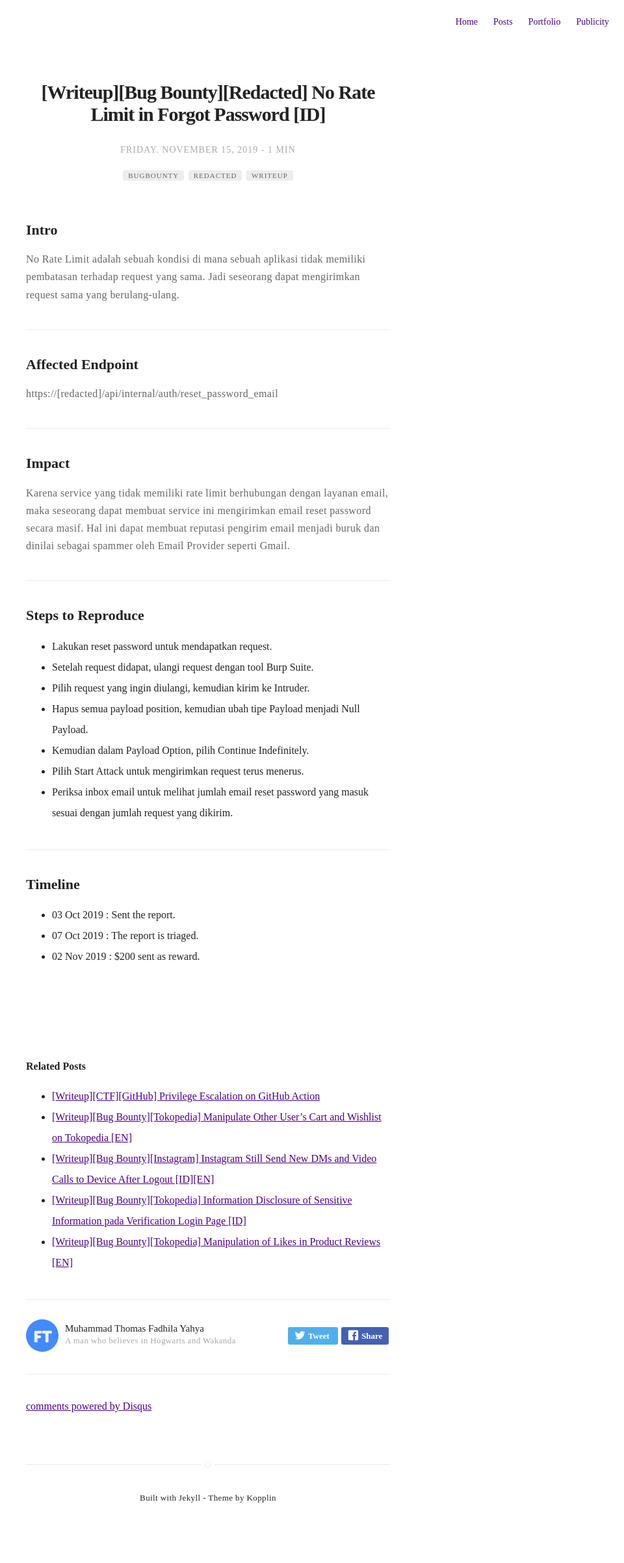
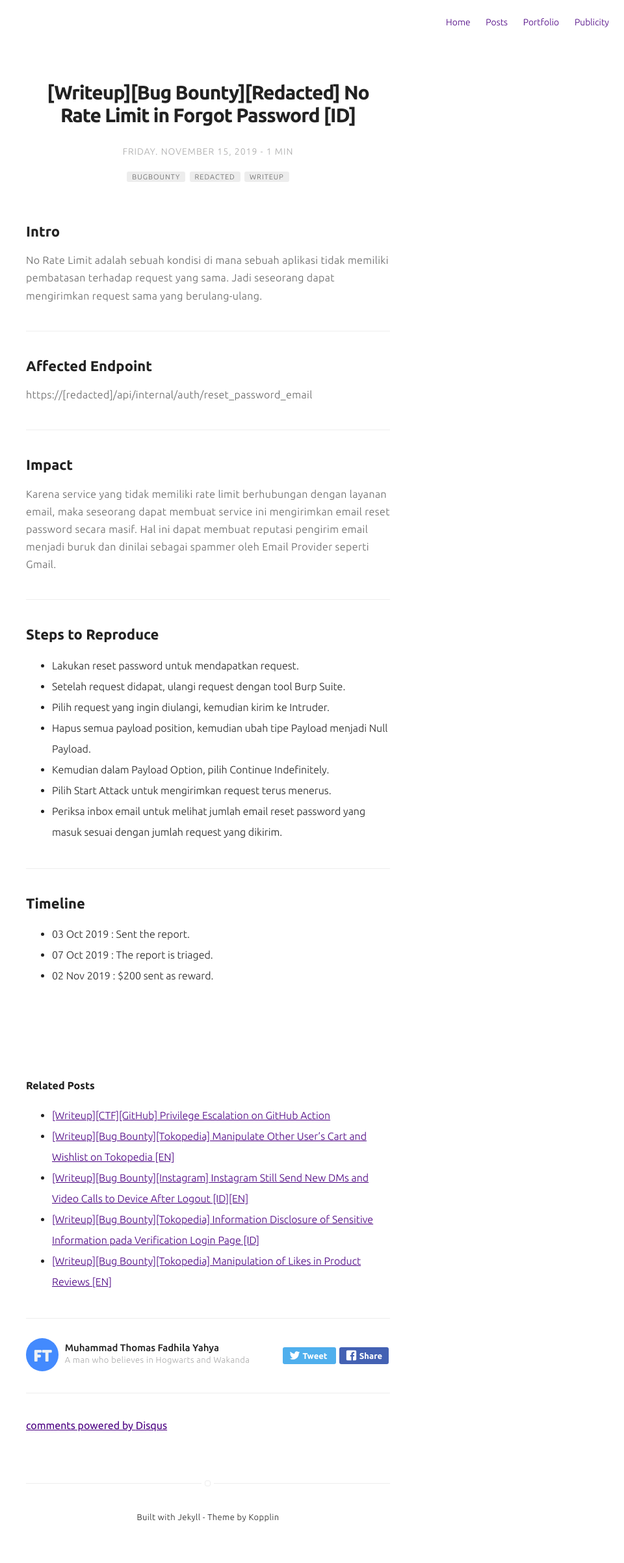
Before and after one commit to fadhilthomas/fadhilthomas.github.io, a Jekyll site: the page built from _posts/2019-11-15-bug-bounty-redacted-01.md, in a window 1280 px wide. Shown: the whole page at 65% size, without its empty margins (320-1280 px from the left). Built offline with Jekyll 4.4.1, drawn with Linux system fonts in a browser that asks for light colours; some web fonts are replaced; comment, search, counter and statistics services are not loaded; before the commit the page ends 2377 px from its top, so only the background shows below that.

Commit message:
feat: update font

```diff
--- a/_includes/header.html
+++ b/_includes/header.html
@@ -1,4 +1,4 @@
-<link href="https://fonts.googleapis.com/css?family=Product+Sans:100,100i,300,300i,400,400i,500,500i,700,700i,900,900i" rel="stylesheet">
+<link href="https://fonts.googleapis.com/css?family=Ubuntu:100,100i,300,300i,400,400i,500,500i,700,700i,900,900i" rel="stylesheet">
 <style>
 /* HIGHLIGHT TEXT */
 .highlight {
--- a/_sass/base/variables.sass
+++ b/_sass/base/variables.sass
@@ -1,5 +1,5 @@
-$fontSans: 'Product Sans', serif
-$fontMonospace: 'Product Sans', serif
+$fontSans: 'Ubuntu', serif
+$fontMonospace: 'Ubuntu', serif
 
 $alpha: #666
 $beta: #222
```
